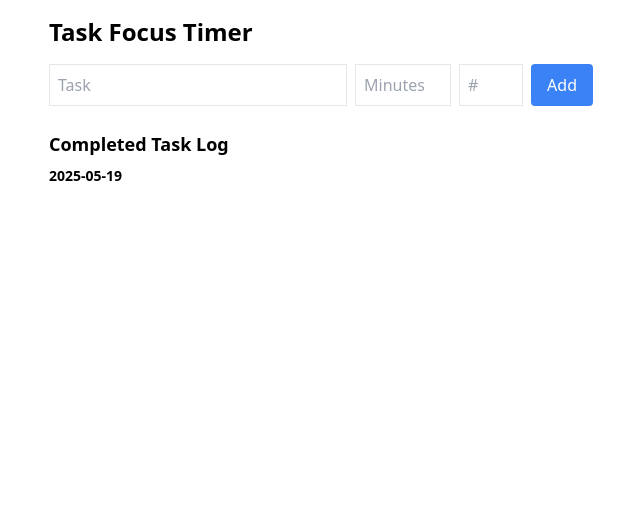
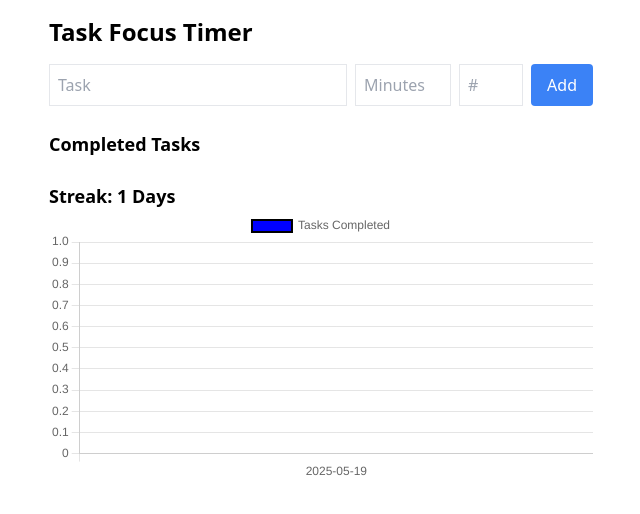
Before and after one commit to jbhannifan/AwesomeToDoTimers, a React (Vite) app: page / in a window 1280 px wide. Shown: the top 514 px of the page, without its empty margins (319-959 px from the left). Built offline with nearby package versions, Linux system fonts and the light colour scheme.

Commit message:
Update App.jsx

```diff
--- a/src/App.jsx
+++ b/src/App.jsx
@@ -1,4 +1,16 @@
 import React, { useState, useEffect, useRef } from 'react';
+import { Bar } from 'react-chartjs-2';
+import {
+  Chart as ChartJS,
+  CategoryScale,
+  LinearScale,
+  BarElement,
+  Title,
+  Tooltip,
+  Legend,
+} from 'chart.js';
+
+ChartJS.register(CategoryScale, LinearScale, BarElement, Title, Tooltip, Legend);
 
 function App() {
   const [tasks, setTasks] = useState([]);
@@ -9,21 +21,18 @@ function App() {
   const [isRunning, setIsRunning] = useState(false);
   const [currentTaskIndex, setCurrentTaskIndex] = useState(0);
   const [completedToday, setCompletedToday] = useState(0);
-  const [taskLog, setTaskLog] = useState({});
+  const [streak, setStreak] = useState(1);
+  const [taskHistory, setTaskHistory] = useState({});
+  const [showSummary, setShowSummary] = useState(false);
   const [focusMode, setFocusMode] = useState(false);
-  const [showSummary, setShowSummary] = useState(false);
-  const audioRef = useRef(new Audio('/808009__josefpres__piano-loops-071-efect-4-octave-long-loop-120-bpm.wav'));
-  const taskInputRef = useRef(null);
+  const [completedList, setCompletedList] = useState([]);
+  const [audioPlaying, setAudioPlaying] = useState(false);
   const timerRef = useRef(null);
+  const audioRef = useRef(null);
 
   useEffect(() => {
     const today = new Date().toISOString().split('T')[0];
-    setTaskLog(prev => ({
-      ...prev,
-      [today]: (prev[today] || []).concat(
-        tasks.filter(t => t.completed).map(t => `${t.name} (${t.minutes} min)`)
-      )
-    }));
+    setTaskHistory(prev => ({ ...prev, [today]: completedToday }));
   }, [completedToday]);
 
   const handleAddTask = () => {
@@ -39,7 +48,6 @@ function App() {
     setNewTask('');
     setMinutes('');
     setSortOrder('');
-    taskInputRef.current?.focus();
   };
 
   const handleStart = () => {
@@ -49,22 +57,25 @@ function App() {
     setTimeLeft(tasks[currentTaskIndex].minutes * 60);
   };
 
-  const stopAlarm = () => {
-    const audio = audioRef.current;
-    audio.pause();
-    audio.currentTime = 0;
-  };
-
   const handleFinishEarly = () => {
     clearInterval(timerRef.current);
-    stopAlarm();
     markTaskComplete();
   };
 
   const markTaskComplete = () => {
+    const now = new Date();
     const updatedTasks = tasks.map((task, idx) =>
       idx === currentTaskIndex ? { ...task, completed: true } : task
     );
+    const completedTask = tasks[currentTaskIndex];
+    setCompletedList(prev => [
+      ...prev,
+      {
+        ...completedTask,
+        time: `${now.getHours()}:${String(now.getMinutes()).padStart(2, '0')}`,
+        date: now.toISOString().split('T')[0],
+      },
+    ]);
     setTasks(updatedTasks);
     setIsRunning(false);
     setFocusMode(false);
@@ -73,6 +84,22 @@ function App() {
       setCurrentTaskIndex(prev => prev + 1);
     } else {
       setShowSummary(true);
+    }
+    playAlarm();
+  };
+
+  const playAlarm = () => {
+    if (audioRef.current) {
+      audioRef.current.play();
+      setAudioPlaying(true);
+    }
+  };
+
+  const stopAlarm = () => {
+    if (audioRef.current) {
+      audioRef.current.pause();
+      audioRef.current.currentTime = 0;
+      setAudioPlaying(false);
     }
   };
 
@@ -83,7 +110,6 @@ function App() {
       }, 1000);
     } else if (isRunning && timeLeft === 0) {
       clearInterval(timerRef.current);
-      audioRef.current.play();
       markTaskComplete();
     }
     return () => clearInterval(timerRef.current);
@@ -96,8 +122,20 @@ function App() {
   };
 
   const today = new Date().toISOString().split('T')[0];
+  const chartData = {
+    labels: Object.keys(taskHistory),
+    datasets: [
+      {
+        label: 'Tasks Completed',
+        data: Object.values(taskHistory),
+        backgroundColor: 'blue',
+        borderColor: 'black',
+        borderWidth: 2,
+      },
+    ],
+  };
 
-  if (focusMode && isRunning && tasks[currentTaskIndex]) {
+  if (focusMode && tasks[currentTaskIndex]) {
     return (
       <div className="flex flex-col justify-center items-center h-screen bg-black text-white">
         <h1 className="text-2xl font-bold mb-2">Focusing on:</h1>
@@ -105,12 +143,17 @@ function App() {
         <p className="text-5xl">
           {Math.floor(timeLeft / 60)}:{String(timeLeft % 60).padStart(2, '0')}
         </p>
+        {isRunning && (
           <button onClick={handleFinishEarly} className="mt-4 bg-red-600 px-4 py-2 rounded">
             Finish Early
           </button>
+        )}
+        {audioPlaying && (
           <button onClick={stopAlarm} className="mt-2 bg-gray-400 px-4 py-2 rounded">
             Stop Alarm
           </button>
+        )}
+        <audio ref={audioRef} src="/808009__josefpres__piano-loops-071-efect-4-octave-long-loop-120-bpm.wav" />
       </div>
     );
   }
@@ -121,7 +164,6 @@ function App() {
 
       <div className="flex gap-2 mb-4">
         <input
-          ref={taskInputRef}
           type="text"
           placeholder="Task"
           value={newTask}
@@ -139,9 +181,15 @@ function App() {
           type="number"
           placeholder="#"
           value={sortOrder}
-          onChange={e => setSortOrder(e.target.value)}
+          onChange={e => {
+            setSortOrder(e.target.value);
+            if (e.key === 'Enter') handleAddTask();
+          }}
           onKeyDown={e => {
-            if (e.key === 'Enter') handleAddTask();
+            if (e.key === 'Enter') {
+              handleAddTask();
+              setTimeout(() => document.querySelector('input[placeholder="Task"]').focus(), 100);
+            }
           }}
           className="border p-2 w-16"
         />
@@ -181,22 +229,23 @@ function App() {
             Total time:{' '}
             {tasks.reduce((total, t) => total + (t.completed ? t.minutes : 0), 0)} min
           </p>
+          <p>Streak: {streak} days</p>
         </div>
       )}
 
-      <h2 className="text-lg font-bold mt-6 mb-2">Completed Task Log</h2>
+      <div className="mt-6">
+        <h2 className="text-lg font-bold">Completed Tasks</h2>
         <ul className="text-sm">
-        {Object.entries(taskLog).map(([date, entries], idx) => (
-          <li key={idx} className="mb-2">
-            <strong>{date}</strong>
-            <ul className="ml-4 list-disc">
-              {entries.map((entry, i) => (
-                <li key={i}>{entry}</li>
-              ))}
-            </ul>
+          {completedList.map((task, idx) => (
+            <li key={idx}>
+              {task.date} - {task.time} - {task.name} ({task.minutes} min)
             </li>
           ))}
         </ul>
+      </div>
+
+      <h2 className="text-lg font-bold mt-6">Streak: {streak} Days</h2>
+      <Bar data={chartData} />
     </div>
   );
 }
```
Lines whose indentation alone changed are shown as unchanged.
